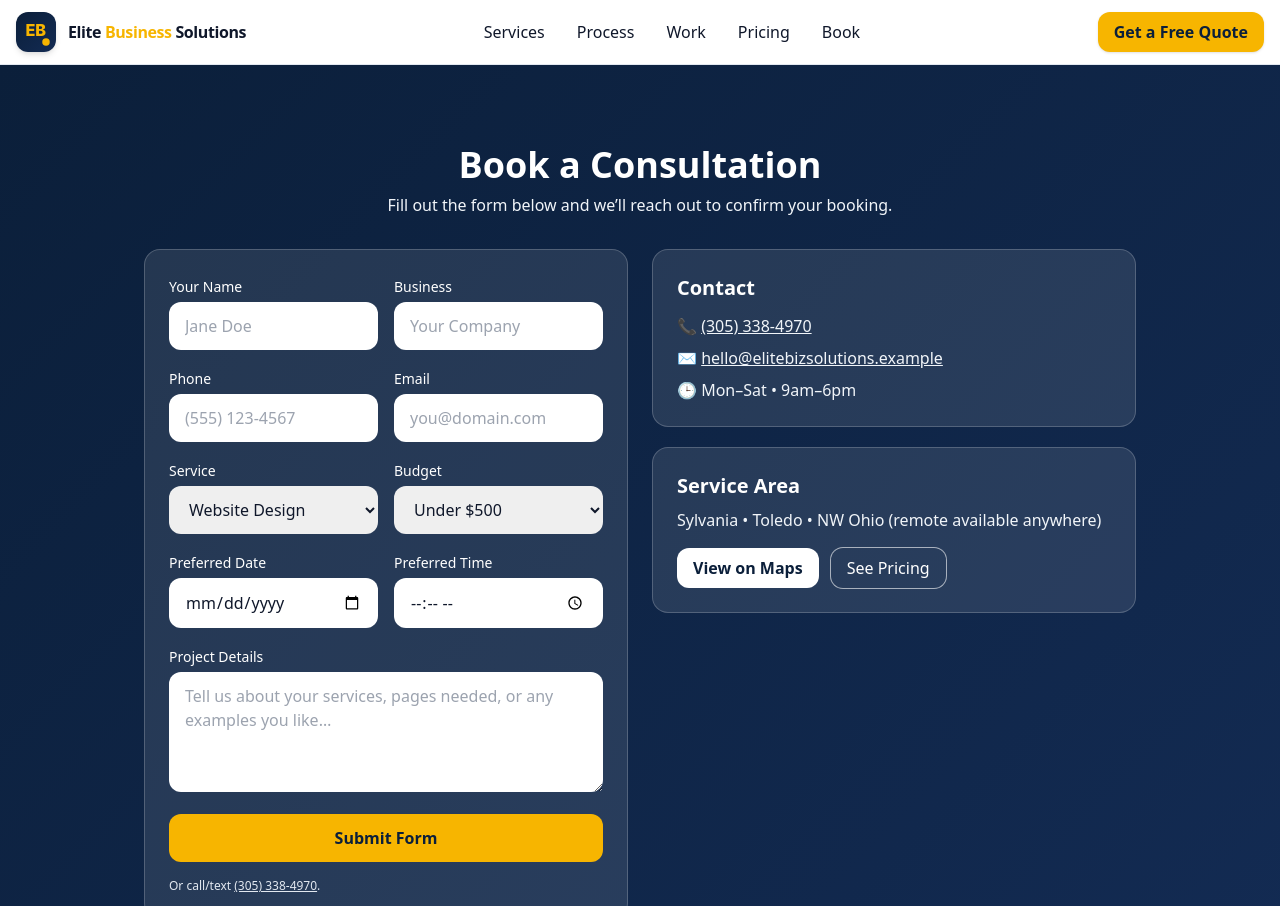
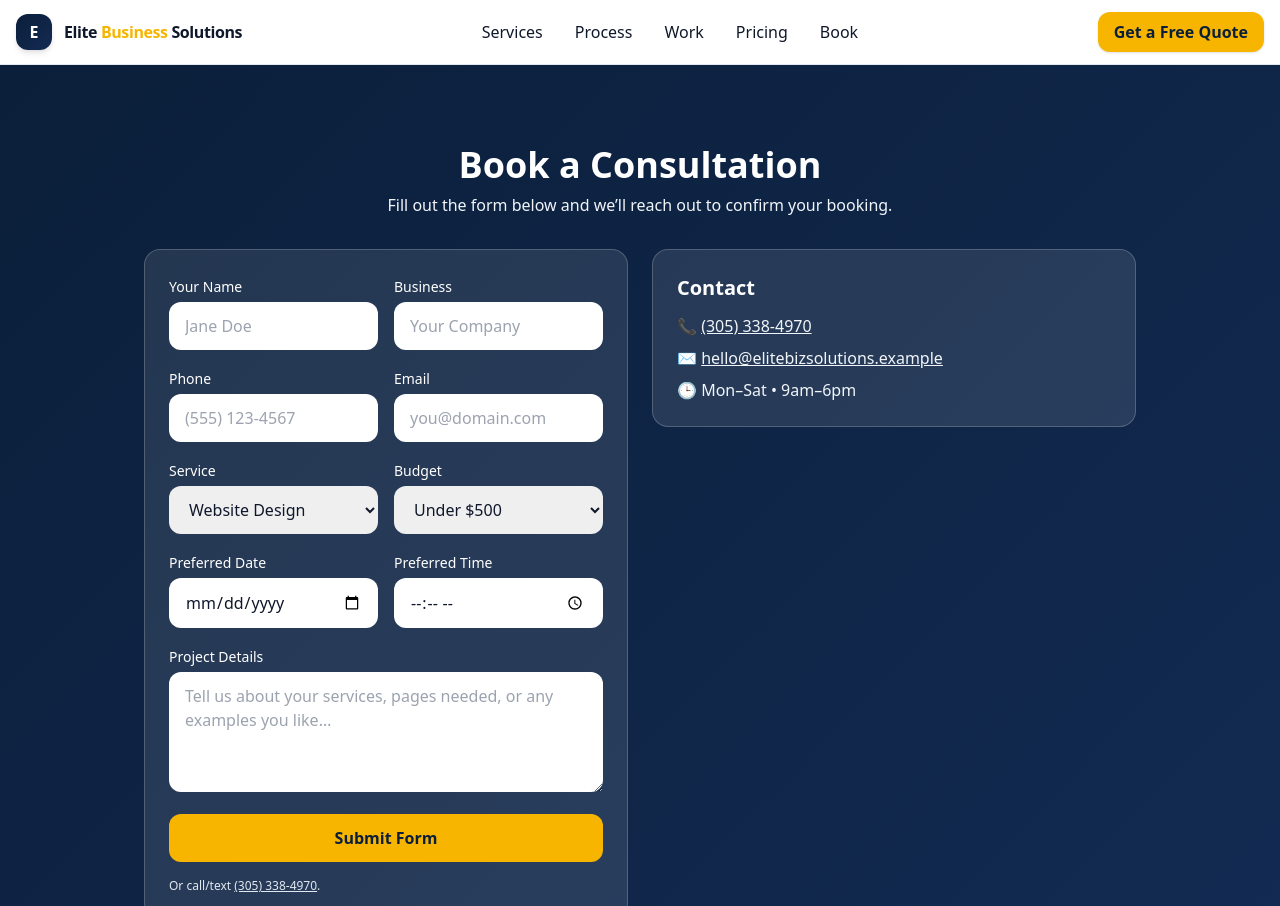
Before and after one commit to lguzman2204/elitebusineszzsolutionz, a plain HTML site: page index.html in a window 1280 px wide. Shown: the top 906 px of the page. Drawn offline with nearby package versions, Linux system fonts and the light colour scheme.

Commit message:
Update index.html

```diff
--- a/index.html
+++ b/index.html
@@ -11,35 +11,27 @@
   <link rel="icon" href="/favicon.ico" />
   <script src="https://cdn.tailwindcss.com"></script>
   <style>
-    :root{
-      --navy:#0b1f3a;
-      --gold:#f7b500;
+    :root {
+      --navy: #0b1f3a;
+      --gold: #f7b500;
     }
-    .brand-gradient{background: linear-gradient(135deg,var(--navy),#132b53);}
-    .shine{ position: relative; overflow: hidden; }
-    .shine::after{ content: ""; position: absolute; inset:-100% -150% auto auto; width:40%; height:400%; transform: rotate(25deg); background: linear-gradient(90deg, transparent 0%, rgba(255,255,255,.35) 40%, transparent 80%); animation: shine 6s linear infinite;}
-    @keyframes shine{ 0%{ transform: translateX(-120%) rotate(25deg);} 100%{ transform: translateX(220%) rotate(25deg);} }
+    .brand-gradient {
+      background: linear-gradient(135deg, var(--navy), #132b53);
+    }
   </style>
 </head>
 <body class="bg-slate-50 text-slate-900 scroll-smooth">
+
   <!-- Header -->
   <header class="sticky top-0 z-40 bg-white/90 backdrop-blur border-b border-slate-200">
     <div class="max-w-7xl mx-auto px-4 py-3 flex items-center justify-between">
       <a href="#home" class="flex items-center gap-3">
-        <svg width="40" height="40" viewBox="0 0 64 64" class="rounded-xl shadow-md" aria-label="Elite Business Solutions logo">
-          <defs>
-            <linearGradient id="g" x1="0" x2="1" y1="0" y2="1">
-              <stop offset="0%" stop-color="#0b1f3a"/>
-              <stop offset="100%" stop-color="#132b53"/>
-            </linearGradient>
-          </defs>
-          <rect x="0" y="0" width="64" height="64" rx="14" fill="url(#g)"/>
-          <g fill="#f7b500" font-family="Inter, ui-sans-serif, system-ui" font-weight="800">
-            <text x="15" y="39" font-size="26">EB</text>
-          </g>
-          <circle cx="48" cy="48" r="6" fill="#f7b500"/>
-        </svg>
-        <span class="font-extrabold tracking-tight text-slate-900">Elite <span class="text-[var(--gold)]">Business</span> Solutions</span>
+        <div class="w-9 h-9 rounded-xl brand-gradient grid place-items-center shadow-md">
+          <span class="text-white font-black">E</span>
+        </div>
+        <span class="font-extrabold tracking-tight text-slate-900">
+          Elite <span class="text-[var(--gold)]">Business</span> Solutions
+        </span>
       </a>
       <nav class="hidden md:flex items-center gap-8 font-medium">
         <a href="#services" class="hover:text-[var(--gold)]">Services</a>
@@ -59,6 +51,7 @@
         <h2 class="text-3xl md:text-4xl font-extrabold">Book a Consultation</h2>
         <p class="mt-2 text-slate-100">Fill out the form below and we’ll reach out to confirm your booking.</p>
       </div>
+
       <div class="grid md:grid-cols-2 gap-6">
         <form action="https://formspree.io/f/mgvrwbda" method="POST" class="bg-white/10 border border-white/20 rounded-2xl p-6 space-y-4">
           <div class="grid grid-cols-1 md:grid-cols-2 gap-4">
@@ -71,16 +64,18 @@
               <input type="text" name="business" placeholder="Your Company" class="mt-1 w-full rounded-xl border-none px-4 py-3 text-slate-900" />
             </div>
           </div>
+
           <div class="grid grid-cols-1 md:grid-cols-2 gap-4">
             <div>
               <label class="text-sm">Phone</label>
-              <input type="tel" name="phone" required placeholder="(555) 123‑4567" class="mt-1 w-full rounded-xl border-none px-4 py-3 text-slate-900" />
+              <input type="tel" name="phone" required placeholder="(555) 123-4567" class="mt-1 w-full rounded-xl border-none px-4 py-3 text-slate-900" />
             </div>
             <div>
               <label class="text-sm">Email</label>
               <input type="email" name="email" required placeholder="you@domain.com" class="mt-1 w-full rounded-xl border-none px-4 py-3 text-slate-900" />
             </div>
           </div>
+
           <div class="grid grid-cols-1 md:grid-cols-2 gap-4">
             <div>
               <label class="text-sm">Service</label>
@@ -101,6 +96,7 @@
               </select>
             </div>
           </div>
+
           <div class="grid grid-cols-1 md:grid-cols-2 gap-4">
             <div>
               <label class="text-sm">Preferred Date</label>
@@ -111,29 +107,24 @@
               <input type="time" name="time" class="mt-1 w-full rounded-xl border-none px-4 py-3 text-slate-900" />
             </div>
           </div>
+
           <div>
             <label class="text-sm">Project Details</label>
             <textarea name="details" rows="4" placeholder="Tell us about your services, pages needed, or any examples you like…" class="mt-1 w-full rounded-xl border-none px-4 py-3 text-slate-900"></textarea>
           </div>
+
           <button type="submit" class="w-full px-5 py-3 rounded-xl bg-[var(--gold)] text-[var(--navy)] font-bold hover:opacity-90">Submit Form</button>
-          <p class="text-xs text-slate-200">Or call/text <a class="underline" href="tel:+13053384970">(305) 338‑4970</a>.</p>
+          <p class="text-xs text-slate-200">Or call/text <a class="underline" href="tel:+13053384970">(305) 338-4970</a>.</p>
         </form>
+
         <div class="space-y-5">
           <div class="bg-white/10 border border-white/20 rounded-2xl p-6">
             <h3 class="font-bold text-xl">Contact</h3>
             <ul class="mt-3 space-y-2 text-slate-100">
-              <li>📞 <a href="tel:+13053384970" class="underline">(305) 338‑4970</a></li>
+              <li>📞 <a href="tel:+13053384970" class="underline">(305) 338-4970</a></li>
               <li>✉️ <a href="mailto:hello@elitebizsolutions.example" class="underline">hello@elitebizsolutions.example</a></li>
               <li>🕒 Mon–Sat • 9am–6pm</li>
             </ul>
-          </div>
-          <div class="bg-white/10 border border-white/20 rounded-2xl p-6">
-            <h3 class="font-bold text-xl">Service Area</h3>
-            <p class="mt-2 text-slate-100">Sylvania • Toledo • NW Ohio (remote available anywhere)</p>
-            <div class="mt-4 flex gap-3">
-              <a href="https://maps.google.com/?q=Sylvania%2C%20OH" target="_blank" class="px-4 py-2 rounded-xl bg-white text-[var(--navy)] font-semibold">View on Maps</a>
-              <a href="#pricing" class="px-4 py-2 rounded-xl ring-1 ring-white/60">See Pricing</a>
-            </div>
           </div>
         </div>
       </div>
@@ -155,6 +146,9 @@
       </div>
     </div>
   </footer>
-  <script>document.getElementById('y').textContent=new Date().getFullYear();</script>
+
+  <script>
+    document.getElementById('y').textContent = new Date().getFullYear();
+  </script>
 </body>
 </html>
```
